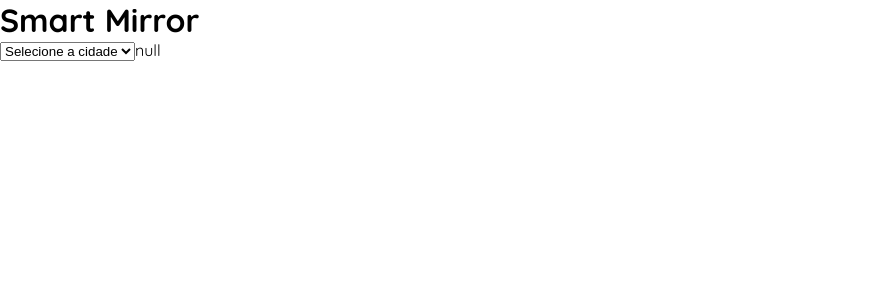
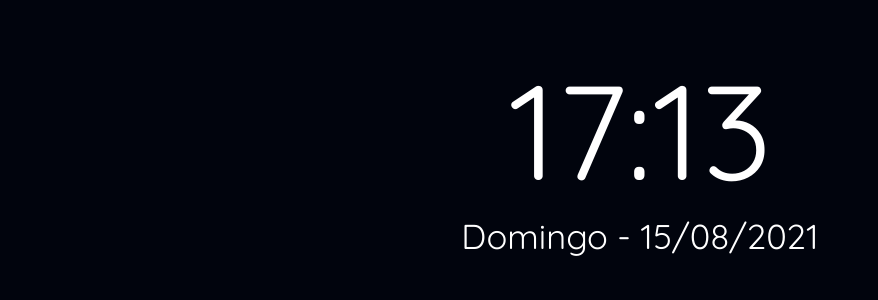
Before and after one commit to syllomex/web-smartmirror, a Next.js app: page / in a window 1280 px wide. Shown: the top 300 px of the page, without its empty margins (0-878 px from the left). Built offline with nearby package versions, Linux system fonts and the light colour scheme; no server answers.

Commit message:
feat: add clock

```diff
--- /dev/null
+++ b/components/Clock/index.tsx
@@ -0,0 +1,53 @@
+import { useEffect, useState } from "react";
+
+import { format } from "date-fns";
+import { ptBR } from "date-fns/locale";
+
+import styles from "@/styles/clock.module.css";
+import { capitalize } from "@/utils";
+
+type Props = {
+  temperature?: number;
+};
+
+const options: { weekStartsOn: 0 | 1 | 2 | 3 | 4 | 5 | 6; locale: Locale } = {
+  weekStartsOn: 0,
+  locale: ptBR,
+};
+
+function getDateTime() {
+  const now = new Date();
+
+  const time = format(now, "p", options);
+
+  const date = capitalize(format(now, "EEEE - P", options));
+
+  return {
+    time,
+    date,
+  };
+}
+
+export default function Clock({ temperature }: Props) {
+  const [dateTime, setDateTime] = useState<{ time: string; date: string }>(
+    getDateTime()
+  );
+
+  useEffect(() => {
+    setInterval(() => {
+      setDateTime(getDateTime());
+    }, 1000);
+  }, []);
+
+  return (
+    <div className={styles.container}>
+      <div className={styles.contentContainer}>
+        <span className={styles.time}>{dateTime.time}</span>
+        <span className={styles.date}>{dateTime.date}</span>
+        {temperature !== undefined && (
+          <span className={styles.temp}>{Math.round(temperature)}ºC</span>
+        )}
+      </div>
+    </div>
+  );
+}
--- a/package.json
+++ b/package.json
@@ -9,6 +9,7 @@
     "lint": "next lint"
   },
   "dependencies": {
+    "date-fns": "^2.23.0",
     "mongodb": "^4.1.0",
     "next": "11.1.0",
     "react": "17.0.2",
--- a/pages/index.tsx
+++ b/pages/index.tsx
@@ -1,4 +1,5 @@
 import CitySelector, { Coordinates } from "@/components/CitySelector";
+import Clock from "@/components/Clock";
 import type { NextPage } from "next";
 import Head from "next/head";
 import { useState } from "react";
@@ -9,7 +10,9 @@ const getWeather = async (lat?: number, lon?: number) => {
   const defaultLon = -47.4451;
 
   return (
-    await fetch(`/api/getWeather?lat=${lat || defaultLat}&lon=${lon || defaultLon}`)
+    await fetch(
+      `/api/getWeather?lat=${lat || defaultLat}&lon=${lon || defaultLon}`
+    )
   ).json();
 };
 
@@ -21,8 +24,7 @@ const Home: NextPage = () => {
     () => getWeather(coords?.lat, coords?.lon),
     {
       initialData: null,
-      refetchInterval: 60000,
-      enabled: !!coords,
+      refetchInterval: 300000,
     }
   );
 
@@ -34,13 +36,9 @@ const Home: NextPage = () => {
         <title>Smart Mirror</title>
       </Head>
 
-      <h1>Smart Mirror</h1>
-
-      <CitySelector onSelect={setCoords} />
-
-      {JSON.stringify(coords)}
-
-      {JSON.stringify(data)}
+      <div className="container">
+        <Clock temperature={data?.main.temp} />
+      </div>
     </div>
   );
 };
--- /dev/null
+++ b/styles/clock.module.css
@@ -0,0 +1,23 @@
+.container {
+  display: flex;
+  justify-content: center;
+}
+
+.contentContainer {
+  display: flex;
+  flex-direction: column;
+  align-items: center;
+}
+
+.time {
+  font-size: 14rem;
+}
+
+.date {
+  font-size: 3.6rem;
+}
+
+.temp {
+  font-size: 7.2rem;
+  margin-top: 4rem;
+}
--- a/styles/globals.css
+++ b/styles/globals.css
@@ -3,6 +3,9 @@ body {
   padding: 0;
   margin: 0;
   font-family: 'Quicksand', sans-serif;
+
+  background-color: #01040D;
+  font-size: 60%;
 }
 
 a {
@@ -15,4 +18,10 @@ a {
   margin: 0;
   padding: 0;
   outline: 0;
+
+  color: #FFFFFF;
 }
+
+.container {
+  padding: 4.8rem;
+}
--- /dev/null
+++ b/utils/index.ts
@@ -0,0 +1 @@
+export * from "./string";
--- /dev/null
+++ b/utils/string.ts
@@ -0,0 +1,3 @@
+export function capitalize(text: string) {
+  return `${text.charAt(0).toUpperCase()}${text.substr(1).toLowerCase()}`;
+}
```
Also changed, not shown: 1 other file (tests, documents, lock files or other folders).
